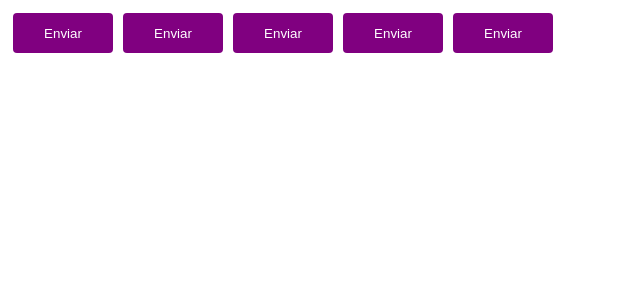
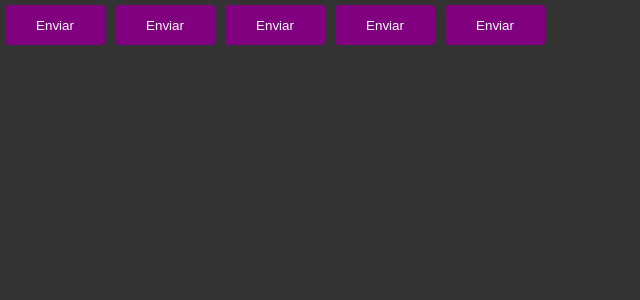
Before and after one commit to Nardogomes/02-ignite-timer, a React app: page / in a window 1280 px wide. Shown: the top 300 px of the page, without its empty margins (0-640 px from the left). Built offline with nearby package versions, Linux system fonts and the light colour scheme; the HTML template or start-up script is replaced by a standard one.

Commit message:
Configirando arquivo com o estilo global.

```diff
--- a/src/App.tsx
+++ b/src/App.tsx
@@ -1,5 +1,7 @@
 import { ThemeProvider } from "styled-components";
 import { Button } from "./components/Button";
+
+import { GlobalStyled } from "./styles/global";
 import { defaultTheme } from "./styles/themes/default";
 
 export function App() {
@@ -10,6 +12,7 @@
       <Button variant="danger" />
       <Button variant="success" />
       <Button />
+      <GlobalStyled />
     </ThemeProvider>
   );
 }
--- /dev/null
+++ b/src/styles/global.ts
@@ -0,0 +1,14 @@
+import { createGlobalStyle } from "styled-components";
+
+export const GlobalStyled = createGlobalStyle`
+  * {
+    margin: 0;
+    padding: 0;
+    box-sizing: border-box;
+  }
+
+  body {
+    background-color: #333;
+    color: #FFF;
+  }
+`;
```
